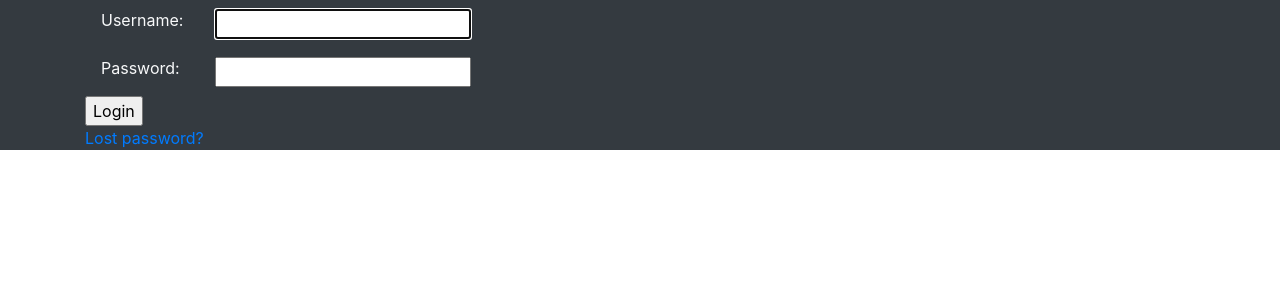
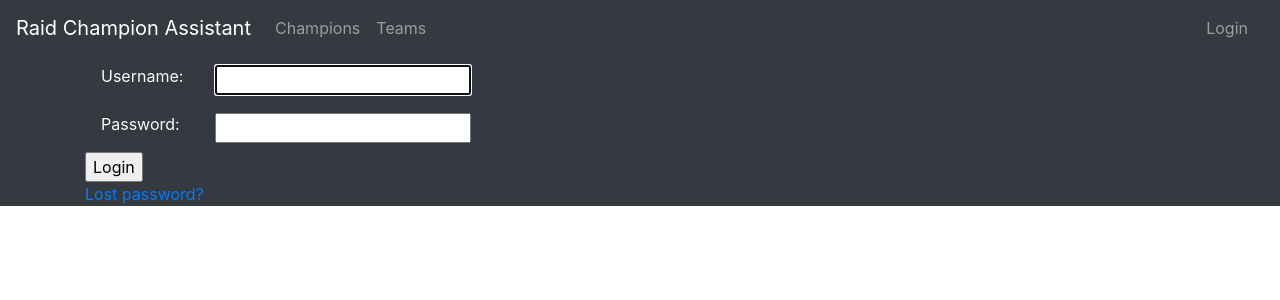
Before and after one commit to elandt/raid, a Django app: page /accounts/login/ in a window 1280 px wide. Shown: the top 300 px of the page. Run offline with Django 3.2, Linux system fonts and the light colour scheme; parts of the project's set-up code (start-up, migrations or seed data) failed here and were passed over; some libraries are stand-ins or nearby versions.

Commit message:
Move navbar from index template to base template.

```diff
--- a/raid/champion_helper/templates/champion_helper/base.html
+++ b/raid/champion_helper/templates/champion_helper/base.html
@@ -16,6 +16,27 @@
     <title>Raid Champion Helper</title>
   </head>
   <body>
+    <nav class="navbar sticky-top navbar-expand-sm navbar-dark bg-dark">
+      <a class="navbar-brand" href="/">Raid Champion Assistant</a>
+      <button class="navbar-toggler" type="button" data-toggle="collapse" data-target="#navbar" aria-controls="navbar" aria-expanded="false" aria-label="Toggle navigation">
+          <span class="navbar-toggler-icon"></span>
+      </button>
+      <div class="collapse navbar-collapse" id="navbar">
+          <ul class="navbar-nav mr-auto">
+              <li class="nav-item">
+                  <a class="nav-link" href="/">Champions</a>
+              </li>
+              <li class="nav-item">
+                  <a class="nav-link" href="/teams">Teams</a>
+              </li>
+          </ul>
+          <ul class="navbar-nav mx-2">
+            <li class="nav-item">
+              <a class="nav-link" href="/accounts/login">Login</a>
+            </li>
+        </ul>
+      </div>
+  </nav>
     {% block content %}
     {% endblock %}
 
```
Also changed, not shown: raid/champion_helper/templates/champion_helper/index.html (+1 -16 lines).
